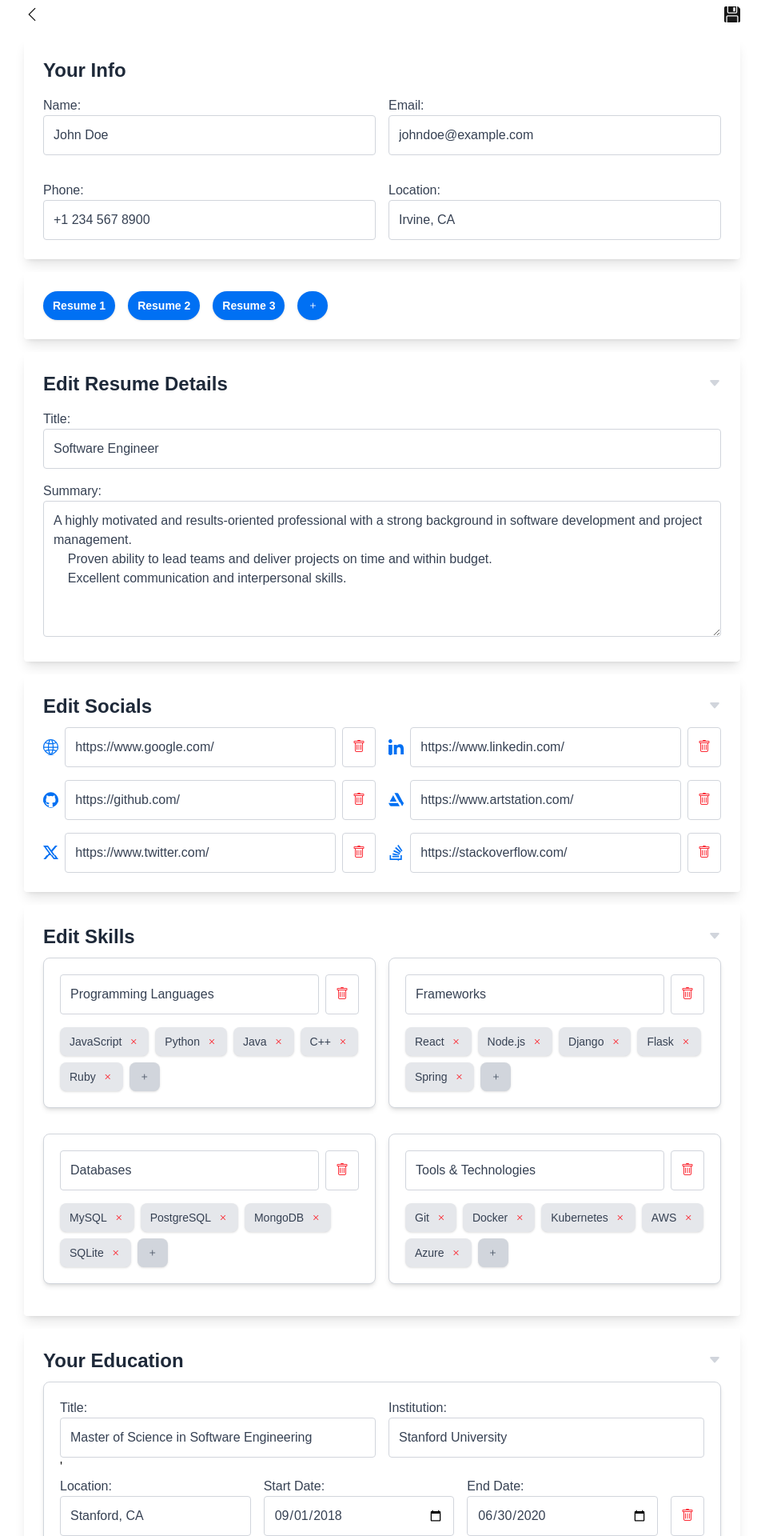
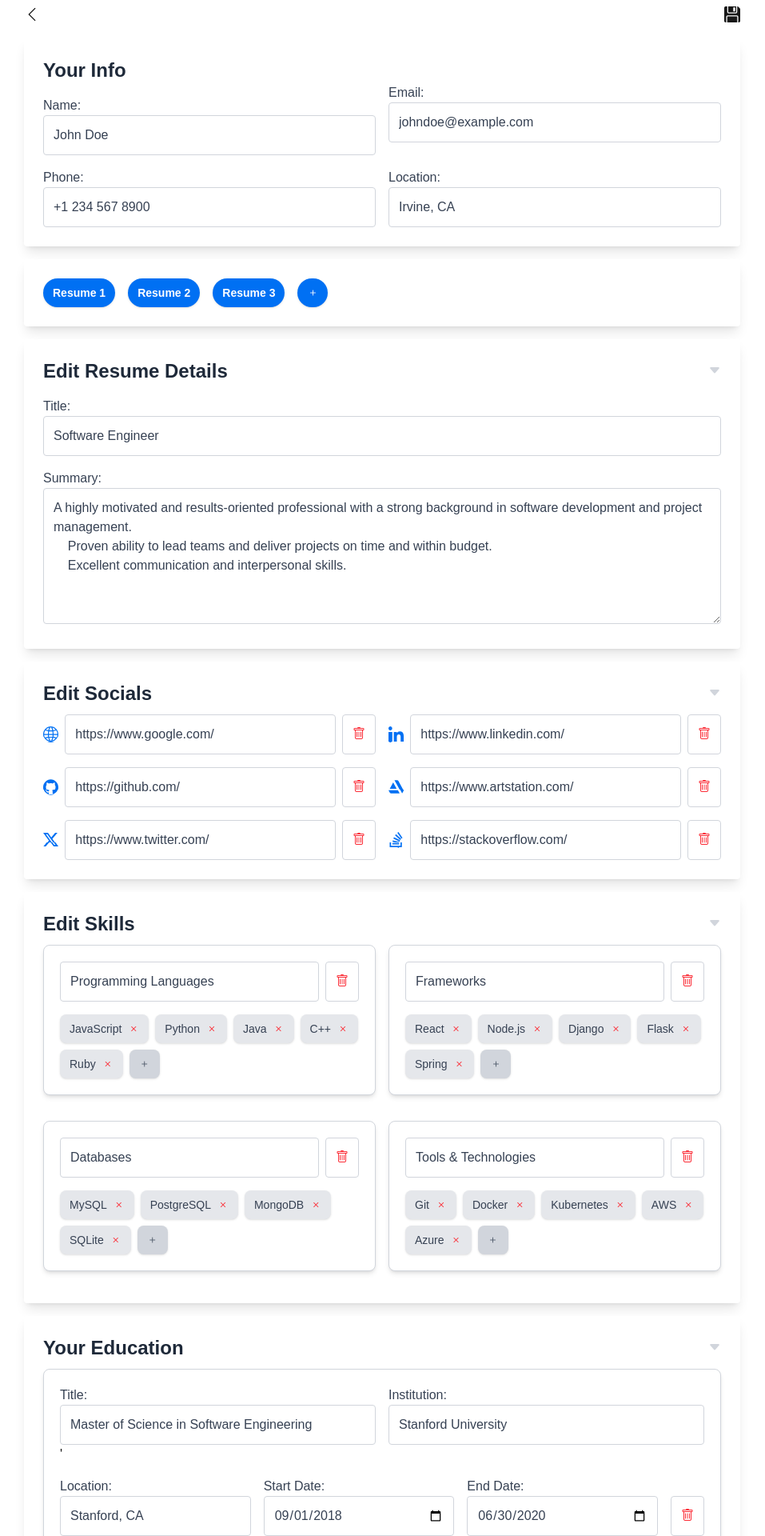
Before and after one commit to KiwiFunk/resume-builder, a Next.js app in the folder resume-app/: page /edit-details in a window 1280 px wide. Shown: the part 20-1940 px from the top of the page at 80% size, without its empty margins (162-1119 px from the left). Built offline with nearby package versions, Linux system fonts and the light colour scheme.

Commit message:
Fixed spacing issue on education card

```diff
--- a/resume-app/src/app/edit-details/page.js
+++ b/resume-app/src/app/edit-details/page.js
@@ -39,15 +39,15 @@ export default function EditDetailsPage() {
                             <label htmlFor="name" className="block text-gray-700">Name:</label>
                             <input type="text" id="name" defaultValue={data.name} className={inputClasses} />
                         </div>
-                        <div className="mt-4">
+                        <div>
                             <label htmlFor="email" className="block text-gray-700">Email:</label>
                             <input type="email" id="email" defaultValue={data.email} className={inputClasses} />
                         </div>
-                        <div className="mt-4">
+                        <div>
                             <label htmlFor="phone" className="block text-gray-700">Phone:</label>
                             <input type="text" id="phone" defaultValue={data.phone} className={inputClasses} />
                         </div>
-                        <div className="mt-4">
+                        <div>
                             <label htmlFor="location" className="block text-gray-700">Location:</label>
                             <input type="text" id="location" defaultValue={data.location} className={inputClasses} />
                         </div>
@@ -197,7 +197,7 @@ export default function EditDetailsPage() {
                         .map((edu, index) => (
                             <div id="education-entry" key={index} className="mb-4 w-full bg-white p-5 rounded-lg shadow-md border border-gray-300">
 
-                                <div className="grid grid-cols-1 mb-6 sm:mb-0 sm:grid-cols-2 sm:gap-4">
+                                <div className="grid grid-cols-1 sm:mb-0 sm:grid-cols-2 sm:gap-4">
                                     <div>
                                         <label htmlFor="edutitle" className="block text-gray-700">Title:</label>
                                         <input type="text" id="edutitle" defaultValue={edu.degree} className={inputClasses} />'
@@ -208,12 +208,12 @@ export default function EditDetailsPage() {
                                     </div>
                                 </div>
 
-                                <div className="flex flex-col sm:flex-row sm:gap-4">
+                                <div className="mt-4 flex flex-col sm:flex-row gap-4 sm:gap-4">
                                     <div className="flex-1">
                                         <label htmlFor="edulocation" className="block text-gray-700">Location:</label>
-                                        <input type="text" id="edulocation" defaultValue={edu.location} className={inputClasses} />'
+                                        <input type="text" id="edulocation" defaultValue={edu.location} className={inputClasses} />
                                     </div>
-                                    <div className="flex-1 mb-4">
+                                    <div className="flex-1">
                                         <label htmlFor="edustart" className="block text-gray-700">Start Date:</label>
                                         <input type="date" id="edustart" defaultValue={edu.startDate} className={inputClasses} />
                                     </div>
@@ -233,6 +233,7 @@ export default function EditDetailsPage() {
                             </div>
                             ))
                         }
+
                         {/* Add new education button under the last education entry */}
                 </CollapsibleContainer>
                 <CollapsibleContainer title="Your Courses & Training">
```
